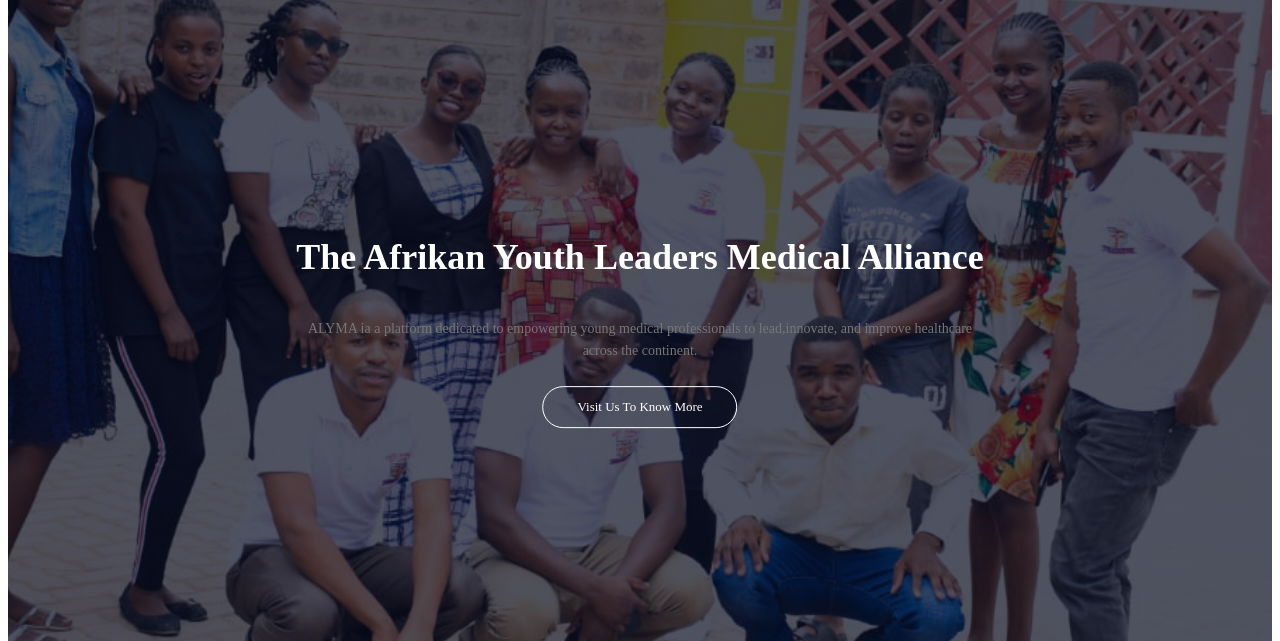
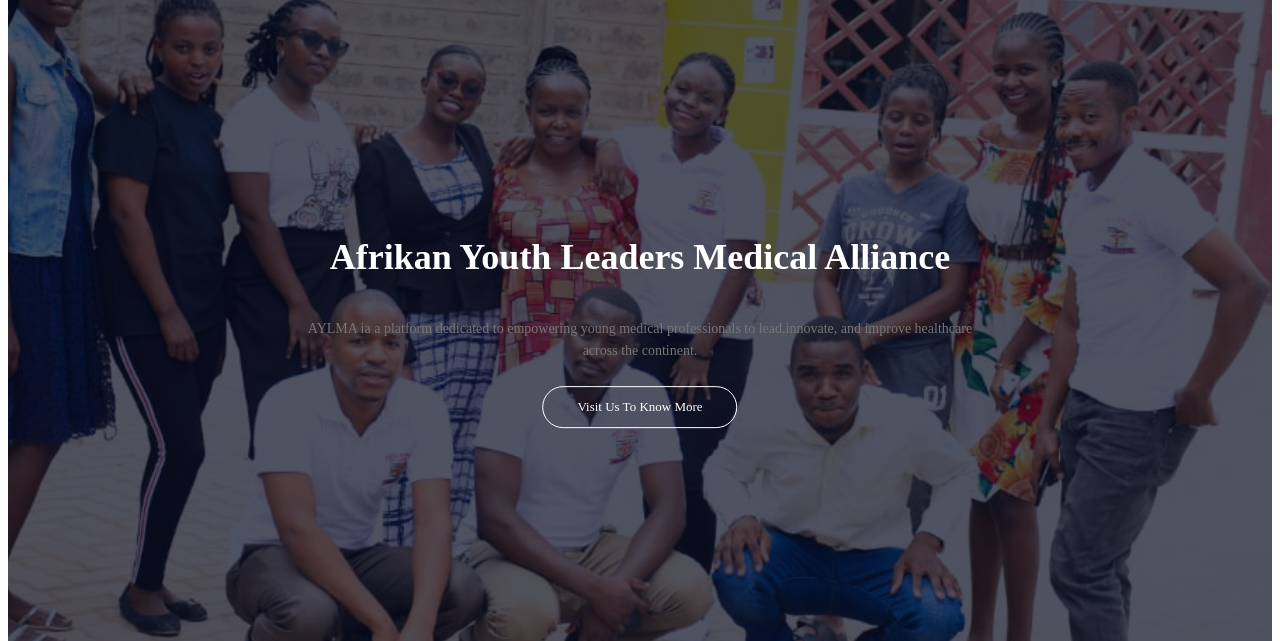
Before and after one commit to Royalwarlord/Aylma.1.hkf, a plain HTML site: page index.html in a window 1280 px wide. Shown: the part 159-800 px from the top of the page. Drawn offline with Linux system fonts and the light colour scheme; files whose address does not match are found by name.

Commit message:
index.html
menu

```diff
--- a/index.html
+++ b/index.html
@@ -26,8 +26,8 @@
 
 
 <div class="text_box">
-    <h1>The Afrikan Youth Leaders Medical Alliance</h1>
-    <p>ALYMA ia a platform dedicated to empowering young medical professionals to lead,innovate, and improve healthcare <br>across the continent.
+    <h1>Afrikan Youth Leaders Medical Alliance</h1>
+    <p>AYLMA ia a platform dedicated to empowering young medical professionals to lead,innovate, and improve healthcare <br>across the continent.
     </p>
     <a href="" class="btn">Visit Us To Know More</a>
 </div>
@@ -153,7 +153,7 @@ function showmenu(){
     navlinks.style.right= "0";
 }
 function hidemenu(){
-    navlinks.style.right= "-200px";
+    navlinks.style.right= "-500px";
 }
 </script>
 </body>
```
